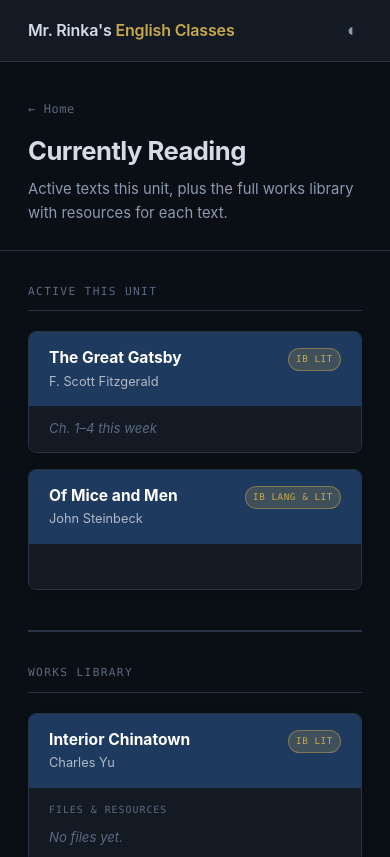
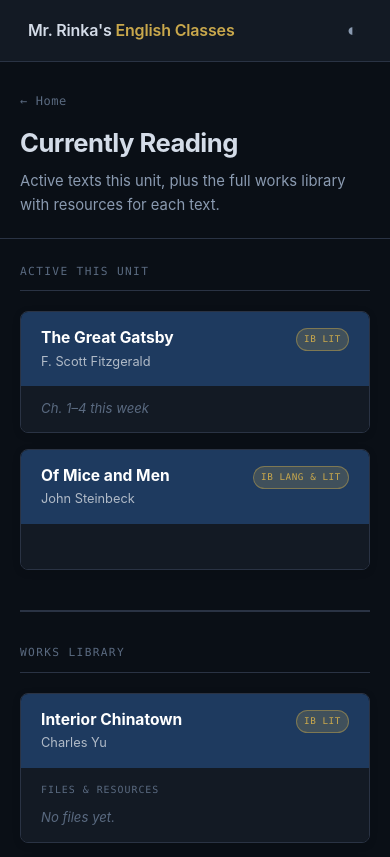
Before and after one commit to jrinka/rinkr-site, a website: page reading.html in a window 390 px wide. Shown: the top 857 px of the page. Drawn offline with Linux system fonts and the light colour scheme.

Commit message:
Increase left/right padding on reading page content

```diff
--- a/css/style.css
+++ b/css/style.css
@@ -275,7 +275,12 @@ body {
 .page-content-wide {
   max-width: 1100px;
   margin: 0 auto;
-  padding: 2rem 1.75rem;
+  padding: 2rem 2.5rem;
+}
+
+@media (max-width: 600px) {
+  .page-content-wide { padding: 1.5rem 1.25rem; }
+  .page-header { padding: 1.5rem 1.25rem 1.25rem; }
 }
 
 /* Active reading cards grid */
```
